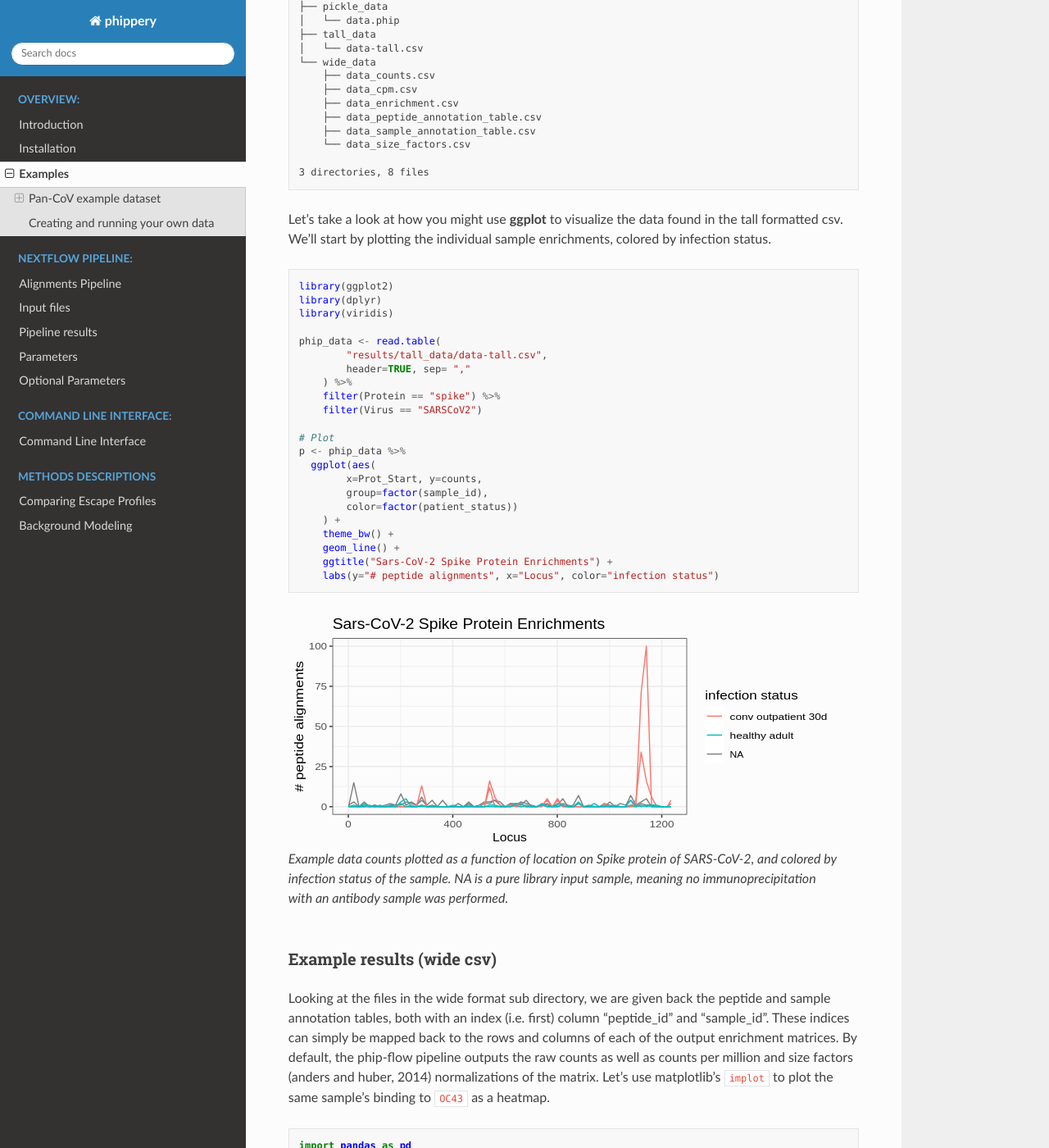
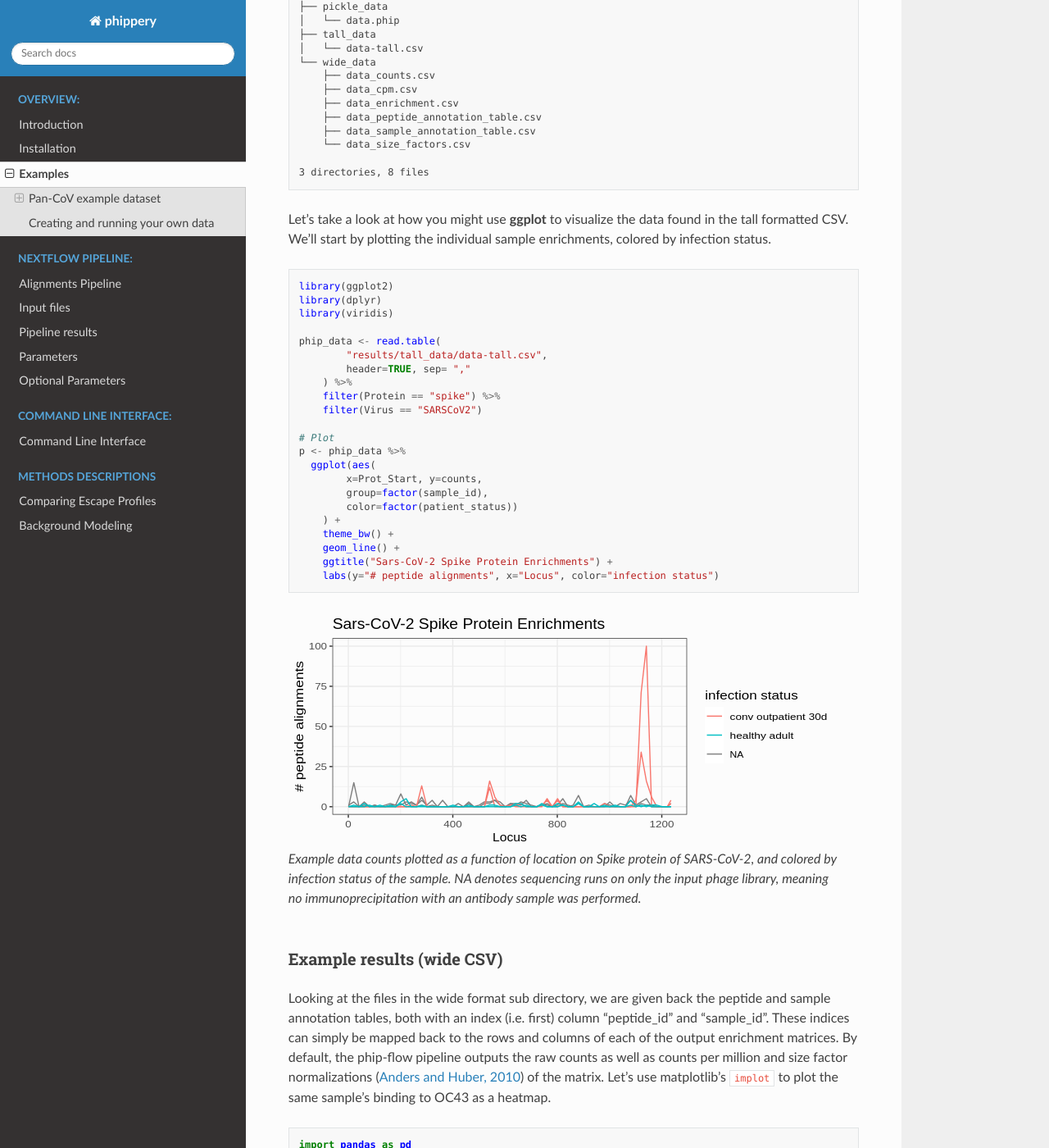
Before and after one commit to matsengrp/phippery, a Sphinx documentation site: the page built from docs/examples.rst, in a window 1280 px wide and 1400 px high, scrolled down 2098 px. Shown: the whole window at 82% size. Built offline with Sphinx 7.4.7 and the Read the Docs theme 2.0.0, drawn with Linux system fonts in a browser that asks for light colours; pages that are not in the unit, such as notebooks, are missing from menus; some of the changed text lies outside the part shown.

Commit message:
minor edits and fixes

```diff
--- a/docs/command-line-interface.rst
+++ b/docs/command-line-interface.rst
@@ -70,7 +70,7 @@
 Further, you may want to know more detail about one of the annotation columns
 at a time. The :program:`about-feature` will give you a useful description
 of the feature level distributions (categorical or numeric features), as well
-as a few example queries for help indexing the dataset by this annotation feature
+as a few example queries for help indexing the dataset by this annotation feature.
 Let's take a look at our
 `reads mapped <http://www.htslib.org/doc/samtools-stats.html>`_
 annotation feature:
--- a/docs/examples.rst
+++ b/docs/examples.rst
@@ -113,7 +112,7 @@
             -resume
 
 
-Example results (tall csv)
+Example results (tall CSV)
 ++++++++++++++++++++++++++
 
 
@@ -145,7 +144,7 @@
   3 directories, 8 files
 
 Let's take a look at how you might use **ggplot**
-to visualize the data found in the tall formatted csv.
+to visualize the data found in the tall formatted CSV.
 We'll start by plotting the individual sample enrichments, colored by
 infection status.
 
@@ -182,9 +181,10 @@
 
   Example data counts plotted as a function of location on Spike
   protein of SARS-CoV-2, and colored by infection status of the
-  sample. NA is a pure library input sample, meaning no immunoprecipitation with an antibody sample was performed.
+  sample. NA denotes sequencing runs on only the input phage library,
+  meaning no immunoprecipitation with an antibody sample was performed.
 
-Example results (wide csv)
+Example results (wide CSV)
 ++++++++++++++++++++++++++
 
 Looking at the files in the wide format sub directory, we are given back the
@@ -193,9 +193,10 @@
 These indices can simply be mapped back to the rows and columns
 of each of the output enrichment matrices.
 By default, the phip-flow pipeline outputs the raw counts as well as
-counts per million and size factors (anders and huber, 2014)
-normalizations of the matrix.
-Let's use matplotlib's ``implot`` to plot the same sample's binding to ``OC43`` as a heatmap.
+counts per million and size factor normalizations
+(`Anders and Huber, 2010 <https://genomebiology.biomedcentral.com/articles/10.1186/gb-2010-11-10-r106>`_)
+of the matrix.
+Let's use matplotlib's ``implot`` to plot the same sample's binding to OC43 as a heatmap.
 
 .. code-block:: python3
 
@@ -233,7 +234,8 @@
   :align: left
 
   A heatmap of peptide alignment counts per million across the OC43
-  Spike protein.
+  Spike protein. Each row corresponds to a sample replicate ('nan'
+  denotes input phage library sequencing runs).
 
 .. _example_own_data:
 
@@ -244,11 +246,11 @@
 
 - **NGS files**:demultiplexed fastq files for each of the samples.
 
-- **sample annotation table**: a csv containing a column *fastq_filepath*,
+- **sample annotation table**: a CSV containing a column *fastq_filepath*,
   where each row contains a path relative from where the pipeline is run
   to where the respective fastq file resides.
 
-- **peptide annotation table**: a csv containing a column *oligo*,
+- **peptide annotation table**: a CSV containing a column *oligo*,
   where each row contains a single peptide from the complete library
   used in the antibody immunoprecipitation step. This will be generated into an index for all samples
   to be aligned to.
@@ -312,7 +314,7 @@
             -resume
 
 Note that while here we specified nothing but the fastq filepaths
-in the sample table, we could have populated the csv with
+in the sample table, we could have populated the CSV with
 any number of useful annotations pertaining to the fastq files in each
 of the rows. Any of the annotations added here will be tied in correctly
 to all output formats for more organized downstream analysis and plotting.
--- a/docs/installation.rst
+++ b/docs/installation.rst
@@ -1,9 +1,9 @@
 
 .. note:: The software presented here is still under construction and
     considered to be in the "Beta" stage of production.
-    Please expect and check back for innevitable changes,
-    for questions and/or suggestions, please feel welcome
-    to contact jgallowa (at) fredhutch.org
+    Please expect and check back for inevitable changes,
+    for questions and/or suggestions, please
+    `open an issue <https://github.com/matsengrp/phippery/issues>`_
 
 .. _sec_install_intro:
 
--- a/docs/introduction.rst
+++ b/docs/introduction.rst
@@ -1,6 +1,6 @@
 .. note:: The software presented here is still under construction and
     considered to be in the "Beta" stage of production.
-    Please expect and check back for innevitable changes,
+    Please expect and check back for inevitable changes,
     for questions and/or suggestions, please
     `open an issue <https://github.com/matsengrp/phippery/issues>`_
 
```
Also changed, not shown: other parts of docs/command-line-interface.rst (+2 -1 lines), other parts of docs/examples.rst (+2 -3 lines), docs/alignments-pipeline.rst (+7 -7 lines), 3 other files.
